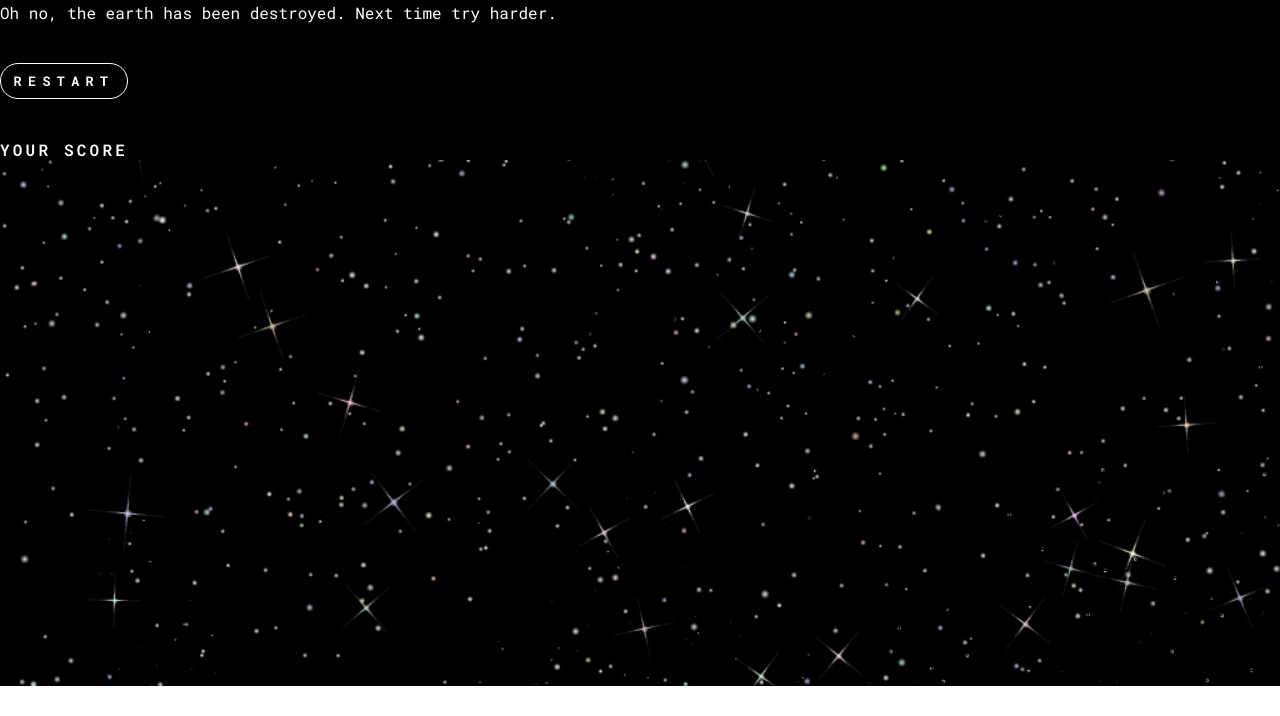
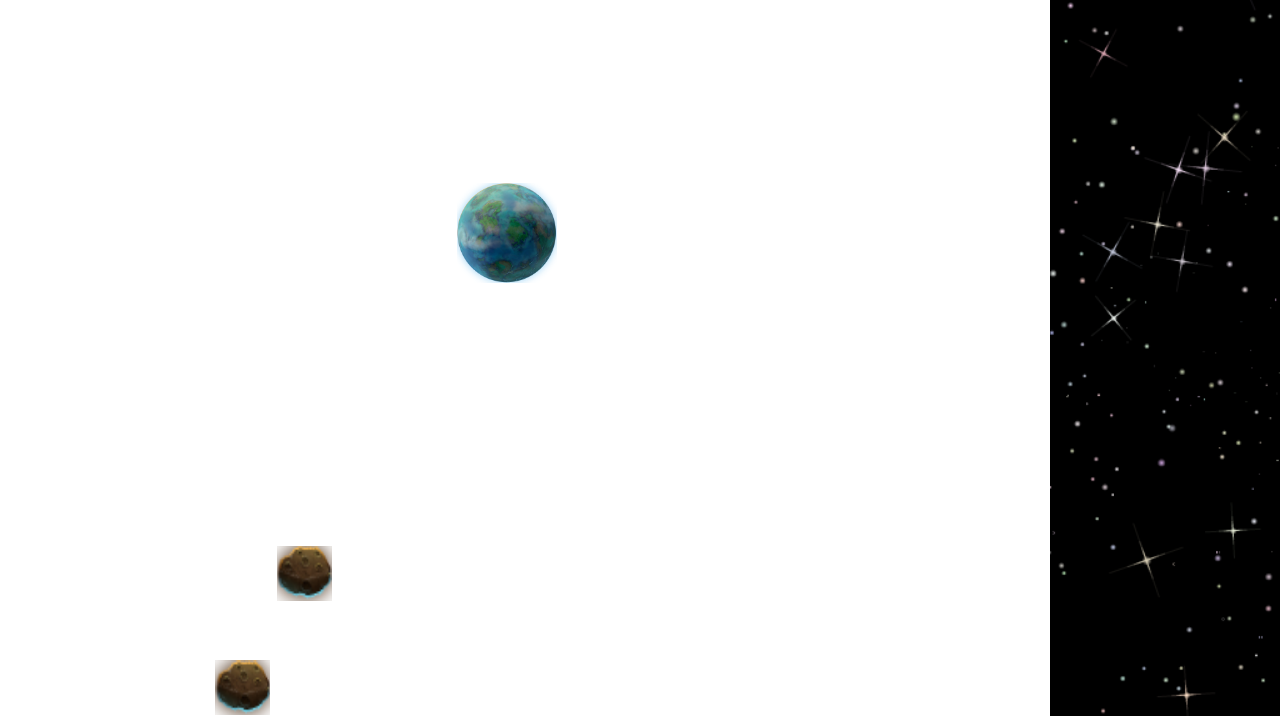
Before and after one commit to l-goede/surviving-earth, a plain HTML site: page index.html in a window 1280 px wide. Shown: the part 84-800 px from the top of the page. Drawn offline with Linux system fonts and the light colour scheme.

Commit message:
create expliding asteroid

```diff
--- a/index.html
+++ b/index.html
@@ -25,17 +25,15 @@
         <button id="start">START</button>
       </div>
     </div>
-    <canvas id="gameScreen" width="868" height="500"></canvas>
+    <canvas id="gameScreen" width="1050" height="800"></canvas>
 
-    <div class="gameOver">
+    <div class="gameOverScr">
       <h1>GAME OVER</h1>
       <p class="restartText">
         Oh no, the earth has been destroyed. Next time try harder.
       </p>
       <button id="restart">RESTART</button>
-      <ol>
-        YOUR SCORE
-      </ol>
+      <span> YOUR SCORE </span>
     </div>
     <script src="index.js"></script>
   </body>
--- a/index.js
+++ b/index.js
@@ -1,22 +1,3 @@
-// class Asteroid {
-//   constructor() {
-//     this.image = image;
-//     this.sound = 0;
-//     this.size = Math.floor(Math.random() * 70) + 30;
-//     this.x = Math.floor(Math.random() * (ctx.canvas.width - this.size));
-//     this.y = Math.floor(Math.random() * (ctx.canvas.height - this.size));
-//   }
-
-//   drawAsteroid() {
-//     this.image = new Image();
-//     this.image.src = "./images/asteroid.png";
-//   }
-
-//   drawSelf() {
-//     ctx.drawImage(this.virusImg, this.x, this.y, this.size, this.size);
-//   }
-// }
-
 //----------------------------------------------------------------
 //                            DECLARATION
 //----------------------------------------------------------------
@@ -24,9 +5,9 @@
 let startScreen = document.querySelector(".startScreen");
 let startBtn = document.querySelector("#start");
 let restartBtn = document.querySelector("#restart");
-let gameOverScreen = document.querySelector(".gameOver");
+let gameOverScreen = document.querySelector(".gameOverScr");
 let canvas = document.querySelector("#gameScreen");
-canvas.style.border = "2px solid red";
+canvas.style.background = "white";
 let ctx = canvas.getContext("2d");
 ctx.fillRect(0, 0, canvas.width, canvas.height);
 
@@ -42,6 +23,11 @@ asteroid.src = "./images/asteroid.png";
 
 let dust = new Image();
 dust.src = "./images/dust.png";
+
+//----------------------------------------------------------------
+//                            AUDIO
+//----------------------------------------------------------------
+
 //----------------------------------------------------------------
 //                            VARIABLES
 //----------------------------------------------------------------
@@ -49,18 +35,21 @@ dust.src = "./images/dust.png";
 let intervalId = 0;
 let isGameOver = false;
 let score = 0;
-let earthX = 380,
-  earthY = 200;
+let earthX = canvas.width / 2.3,
+  earthY = canvas.height / 3;
 let asteroidX = 250,
   asteroidY = 50;
-let asteroidWidth = 80,
-  asteroidHeight = 80;
+let asteroidWidth = 55,
+  asteroidHeight = 55;
 let earthWidth = 100,
   earthHeight = 100;
 let speedX = 0.9,
   speedY = 0.9;
-
 let isMousePressed = false;
+let dustX = 300,
+  dustY = 300;
+let dustWidth = 200,
+  dustHeight = 200;
 
 //----------------------------------------------------------------
 //                           FUNCTIONS
@@ -69,9 +58,6 @@ let isMousePressed = false;
 function drawEarth() {
   ctx.drawImage(earth, earthX, earthY, earthWidth, earthHeight);
 }
-//function drawDust(){
-//  ctx.drawImage(dust, dustX, dustY,dustWidth, dustHeight);
-//}
 
 function handleStart() {
   startScreen.style.display = "none";
@@ -84,30 +70,15 @@ function showGameOver() {
   canvas.style.display = "none";
   gameOverScreen.style.display = "block";
 }
-// let asteroids = [
-//   {
-//     x: 0,
-//     y: 0,
-//     speedX: Math.round(Math.random() * 4),
-//     speedY: Math.round(Math.random() * 4),
-//     direction: Math.random() * 360,
-//   },
-//   { x: 200, y: 0, speedX: 1, speedY: 1, direction: Math.random() * 360 },
-//   {
-//     x: Math.random() * 300,
-//     y: Math.random() * 300,
-//     speedX: 1,
-//     speedY: 1,
-//     direction: Math.random() * 360,
-//   },
-// ];
+let inititalAsteroidCount = 8;
 let asteroids = [];
 let myEvent = {};
-
-for (let i = 0; i < 5; i++) {
+let paintAsteroid = false;
+function createAsteroids(asteroidCount) {
+  for (let i = 0; i < asteroidCount; i++) {
     let randomAsteroid = {
-    speedX: Math.round(Math.random() * 4),
-    speedY: Math.round(Math.random() * 4),
+      speedX: Math.round(Math.random() * 2.5),
+      speedY: Math.round(Math.random() * 2.5),
       direction: Math.random() * 360,
     };
     if (Math.random() < 0.5) {
@@ -116,14 +87,25 @@ for (let i = 0; i < 5; i++) {
         Math.round(Math.random() * canvas.height) + canvas.height;
     } else {
       randomAsteroid.y = -asteroidHeight;
-    randomAsteroid.x = Math.round(Math.random() * canvas.width) + canvas.width;
+      randomAsteroid.x =
+        Math.round(Math.random() * canvas.width) + canvas.width;
     }
     asteroids.push(randomAsteroid);
   }
-
+}
+createAsteroids(inititalAsteroidCount);
+let animationCount = 0;
 function game() {
+  animationCount++;
+  if (animationCount == 60) {
+    paintAsteroid = false;
+    animationCount = 0;
+  }
   ctx.clearRect(0, 0, canvas.width, canvas.height);
   drawEarth();
+  if (paintAsteroid) {
+    ctx.drawImage(dust, dustX, dustY, dustWidth, dustHeight);
+  }
   for (i = 0; i < asteroids.length; i++) {
     ctx.drawImage(
       asteroid,
@@ -150,18 +132,24 @@ function game() {
         canvasY > asteroids[i].y &&
         canvasY < asteroids[i].y + asteroidHeight
       ) {
+        dustX = asteroids[i].x;
+        dustY = asteroids[i].y;
+        paintAsteroid = true;
         score++;
 
-        asteroids[i].speedX = Math.round(Math.random() * 3.5);
-        asteroids[i].speedY = Math.round(Math.random() * 3.5);
-        // asteroids[i].x = -Math.round((Math.random() * canvas.width) / 5);
-        // asteroids[i].y = -Math.round((Math.random() * canvas.height) / 5);
+        asteroids[i].speedX = Math.round(Math.random() * 2.5 + 0.3);
+        asteroids[i].speedY = Math.round(Math.random() * 2.5 + 0.3);
+
+        if (score % 10 == 0) {
+          createAsteroids(10);
+          console.log("hello");
+        }
+
         if (Math.random() < 0.5) {
           asteroids[i].x = -asteroidWidth;
           asteroids[i].y = Math.round(Math.random() * canvas.height);
         } else {
           asteroids[i].y = -asteroidHeight;
-
           asteroids[i].x = Math.round(Math.random() * canvas.width);
         }
       }
@@ -178,7 +166,8 @@ function game() {
   }
 
   ctx.fillStyle = "white";
-  ctx.fillText(`Your score:${score}`, 200, 500);
+  ctx.font = "18px Roboto Mono";
+  ctx.fillText(`Your score:${score}`, 10, 20);
 
   if (isGameOver) {
     cancelAnimationFrame(intervalId);
@@ -215,3 +204,6 @@ canvas.addEventListener("mousedown", (event) => {
 canvas.addEventListener("mouseup", (event) => {
   isMousePressed = false;
 });
+
+let span = document.querySelector("span");
+span.innerHTMl = `YOUR SCORE: ${score}`;
--- a/style.css
+++ b/style.css
@@ -12,7 +12,7 @@ body {
 .startScreen {
   display: flex;
   flex-direction: column;
-  justify-content: flex-startcenter;
+  justify-content: center;
   align-items: center;
   margin-top: 5rem;
 }
@@ -48,19 +48,18 @@ button:hover {
   color: black;
 }
 
-.gameOver {
+.gameOverScr {
   display: flex;
   flex-direction: column;
   justify-content: center;
   align-items: center;
-  background-color: black;
 }
 
 #restart {
   margin: 1.5rem 0;
 }
 
-ol {
+span {
   padding: 0;
   letter-spacing: 0.2rem;
   font-family: "Roboto Mono", monospace;
```
Also changed, not shown: images/ea444rth.png (deleted), images/ear555th.png (deleted). Lines whose indentation alone changed are shown as unchanged.
